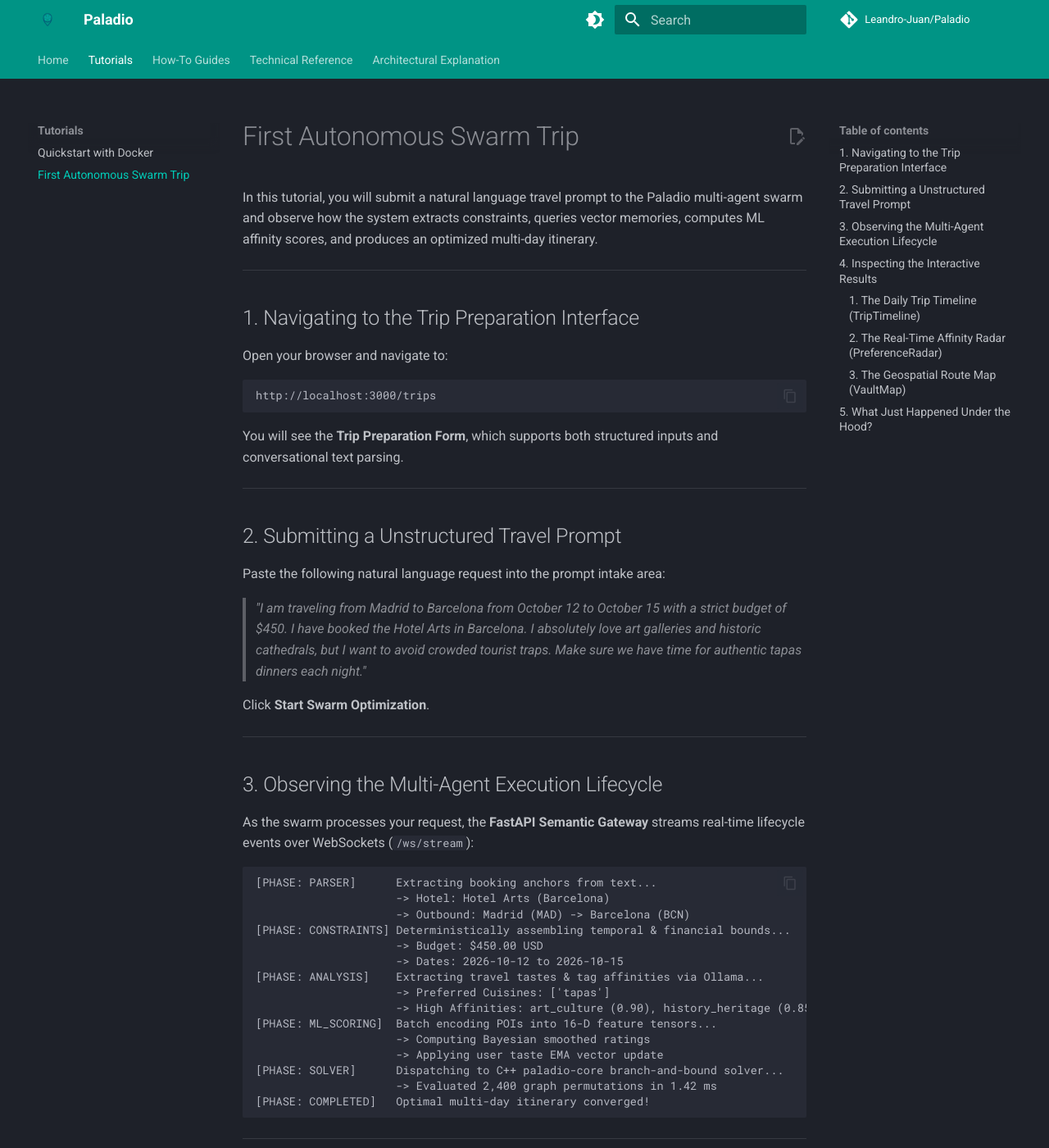
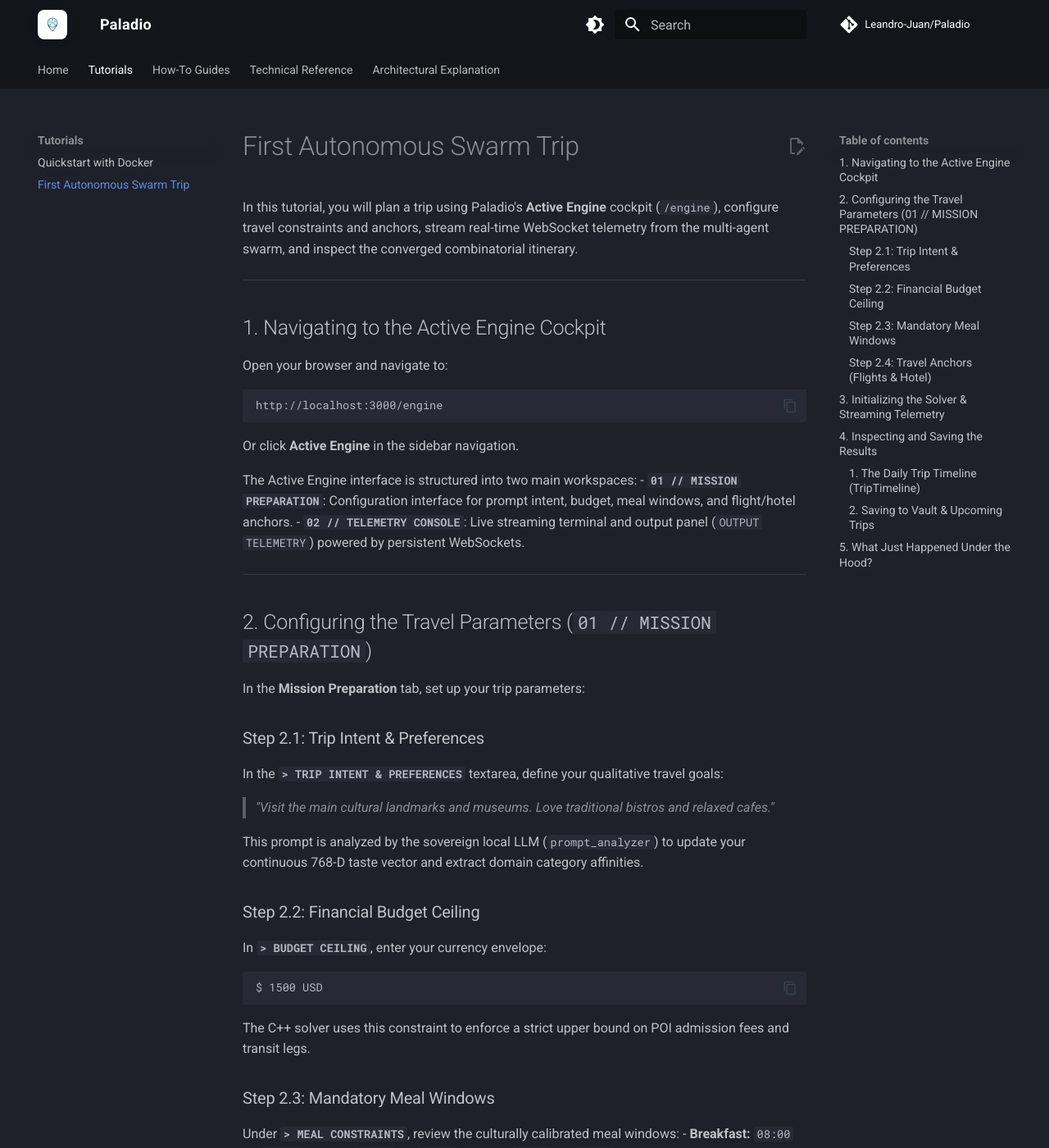
Before and after one commit to Leandro-Juan/paladio, an MkDocs documentation site: the page built from docs/tutorials/first-autonomous-swarm-trip.md, in a window 1280 px wide and 1400 px high. Shown: the whole window at 82% size. Built offline with MkDocs 1.6.1 and Material for MkDocs 9.7.7, drawn with Linux system fonts in a browser that asks for light colours; comment, search, counter and statistics services are not loaded; some of the changed text lies outside the part shown.

Commit message:
docs: modernize trip tutorial with Active Engine and boost logo contrast

````diff
--- /dev/null
+++ b/docs/css/extra.css
@@ -0,0 +1,30 @@
+/* Paladio Documentation Portal Stylesheet */
+
+/* Header Logo Badge with High Contrast */
+.md-header__button.md-logo {
+  margin-right: 0.6rem;
+  display: flex;
+  align-items: center;
+}
+
+.md-header__button.md-logo img {
+  background-color: #ffffff;
+  border-radius: 8px;
+  padding: 4px;
+  box-shadow: 0 2px 8px rgba(0, 0, 0, 0.25);
+  height: 36px;
+  width: 36px;
+  object-fit: contain;
+  border: 1px solid rgba(255, 255, 255, 0.3);
+  transition: transform 0.2s ease, box-shadow 0.2s ease;
+}
+
+.md-header__button.md-logo:hover img {
+  transform: scale(1.06);
+  box-shadow: 0 4px 12px rgba(0, 0, 0, 0.35);
+}
+
+.md-header__title {
+  font-weight: 700;
+  letter-spacing: 0.02em;
+}
--- a/docs/tutorials/first-autonomous-swarm-trip.md
+++ b/docs/tutorials/first-autonomous-swarm-trip.md
@@ -1,78 +1,109 @@
 # First Autonomous Swarm Trip
 
-In this tutorial, you will submit a natural language travel prompt to the Paladio multi-agent swarm and observe how the system extracts constraints, queries vector memories, computes ML affinity scores, and produces an optimized multi-day itinerary.
+In this tutorial, you will plan a trip using Paladio's **Active Engine** cockpit (`/engine`), configure travel constraints and anchors, stream real-time WebSocket telemetry from the multi-agent swarm, and inspect the converged combinatorial itinerary.
 
 ---
 
-## 1. Navigating to the Trip Preparation Interface
+## 1. Navigating to the Active Engine Cockpit
 
 Open your browser and navigate to:
 ```text
-http://localhost:3000/trips
+http://localhost:3000/engine
 ```
+Or click **Active Engine** in the sidebar navigation.
 
-You will see the **Trip Preparation Form**, which supports both structured inputs and conversational text parsing.
+The Active Engine interface is structured into two main workspaces:
+- **`01 // MISSION PREPARATION`**: Configuration interface for prompt intent, budget, meal windows, and flight/hotel anchors.
+- **`02 // TELEMETRY CONSOLE`**: Live streaming terminal and output panel (`OUTPUT TELEMETRY`) powered by persistent WebSockets.
 
 ---
 
-## 2. Submitting a Unstructured Travel Prompt
+## 2. Configuring the Travel Parameters (`01 // MISSION PREPARATION`)
 
-Paste the following natural language request into the prompt intake area:
+In the **Mission Preparation** tab, set up your trip parameters:
 
-> *"I am traveling from Madrid to Barcelona from October 12 to October 15 with a strict budget of $450. I have booked the Hotel Arts in Barcelona. I absolutely love art galleries and historic cathedrals, but I want to avoid crowded tourist traps. Make sure we have time for authentic tapas dinners each night."*
+### Step 2.1: Trip Intent & Preferences
+In the **`> TRIP INTENT & PREFERENCES`** textarea, define your qualitative travel goals:
+> *"Visit the main cultural landmarks and museums. Love traditional bistros and relaxed cafes."*
 
-Click **Start Swarm Optimization**.
+This prompt is analyzed by the sovereign local LLM (`prompt_analyzer`) to update your continuous 768-D taste vector and extract domain category affinities.
+
+### Step 2.2: Financial Budget Ceiling
+In **`> BUDGET CEILING`**, enter your currency envelope:
+```text
+$ 1500 USD
+```
+The C++ solver uses this constraint to enforce a strict upper bound on POI admission fees and transit legs.
+
+### Step 2.3: Mandatory Meal Windows
+Under **`> MEAL CONSTRAINTS`**, review the culturally calibrated meal windows:
+- **Breakfast:** `08:00` $\rightarrow$ `10:00`
+- **Lunch:** `12:00` $\rightarrow$ `14:30`
+- **Dinner:** `19:30` $\rightarrow$ `22:00`
+
+You can click **`+ ADD MEAL WINDOW`** (e.g., for an afternoon snack) or adjust the boundary hours. The solver treats these as hard temporal time windows where food venues must be scheduled.
+
+### Step 2.4: Travel Anchors (Flights & Hotel)
+Paladio anchors itineraries around real flight arrival/departure times and lodging locations. Select your mode:
+
+- **Simulated Anchors (Test Mode):**
+  - **Origin City:** `Madrid`
+  - **Destination City:** `Paris`
+  - *Automated Generation:* Generates round-trip flight bookings between real IATA airports (`MAD` $\rightarrow$ `CDG`) and verifies a hotel in the destination city for 5 days.
+- **Direct Ticket Ingestion (Production Mode):**
+  - Paste raw flight confirmation text, boarding passes, or hotel vouchers directly into the intake box for deterministic parsing by the Pydantic AI `ticket_parser` agent.
 
 ---
 
-## 3. Observing the Multi-Agent Execution Lifecycle
+## 3. Initializing the Solver & Streaming Telemetry
 
-As the swarm processes your request, the **FastAPI Semantic Gateway** streams real-time lifecycle events over WebSockets (`/ws/stream`):
+Click the blue **`INITIALIZE SOLVER [MADRID -> PARIS]`** button at the bottom of the form.
+
+The interface immediately switches to **`02 // TELEMETRY CONSOLE`** and the **`OUTPUT TELEMETRY`** panel connects via WebSockets (`/api/v1/ws/stream`):
 
 ```text
-[PHASE: PARSER]      Extracting booking anchors from text...
-                     -> Hotel: Hotel Arts (Barcelona)
-                     -> Outbound: Madrid (MAD) -> Barcelona (BCN)
+[PHASE: PARSER]      Extracting booking anchors...
+                     -> Origin: Madrid (MAD) | Destination: Paris (CDG)
+                     -> Hotel: Hotel Pullman Paris Tour Eiffel
+                     -> Dates: 5-day optimization horizon
 [PHASE: CONSTRAINTS] Deterministically assembling temporal & financial bounds...
-                     -> Budget: $450.00 USD
-                     -> Dates: 2026-10-12 to 2026-10-15
+                     -> Budget: $1500.00 USD
+                     -> Hard Meal Windows: 3 daily (Breakfast, Lunch, Dinner)
 [PHASE: ANALYSIS]    Extracting travel tastes & tag affinities via Ollama...
-                     -> Preferred Cuisines: ['tapas']
-                     -> High Affinities: art_culture (0.90), history_heritage (0.85)
+                     -> High Affinities: art_culture (0.92), food_culinary (0.88)
 [PHASE: ML_SCORING]  Batch encoding POIs into 16-D feature tensors...
                      -> Computing Bayesian smoothed ratings
                      -> Applying user taste EMA vector update
 [PHASE: SOLVER]      Dispatching to C++ paladio-core branch-and-bound solver...
-                     -> Evaluated 2,400 graph permutations in 1.42 ms
+                     -> Evaluated 3,840 graph permutations in 1.86 ms
 [PHASE: COMPLETED]   Optimal multi-day itinerary converged!
 ```
 
 ---
 
-## 4. Inspecting the Interactive Results
+## 4. Inspecting and Saving the Results
 
-Once converged, the interface renders three interconnected views:
+Once converged, the interface renders the interactive results in the right viewport:
 
 ### 1. The Daily Trip Timeline (`TripTimeline`)
-- Every day is segmented into chronological cards with visit time windows ($[09:30, 11:30]$).
-- Dedicated meal slots (e.g., *Lunch [13:30 - 15:00]*, *Dinner [20:30 - 22:30]*) are scheduled according to local cultural pacing.
-- Real walking and public transit times between venues are factored into the schedule buffer.
+- **Day-by-Day Tabs:** Navigate through each scheduled day.
+- **Chronological Time Cards:** Fixed POI visit windows ($[09:30, 11:30]$) displaying attraction names, estimated admission costs, and categories.
+- **Dedicated Meal Blocks:** Culturally scheduled lunch and dinner venues.
+- **Multimodal Transit Buffers:** Walking and metro transit times with live fare estimates calculated between consecutive POIs.
 
-### 2. The Real-Time Affinity Radar (`PreferenceRadar`)
-- The SVG radar chart reflects the harmonic projection of your taste update.
-- Notice how `art_culture` and `food_culinary` have expanded outward based on your request.
-
-### 3. The Geospatial Route Map (`VaultMap`)
-- Displays the geographic layout of visited POIs and the daily transit routes computed by the C++ engine.
+### 2. Saving to Vault & Upcoming Trips
+Click the **`SAVE TRIP TO VAULT`** button in the header of the converged itinerary:
+- The itinerary is permanently saved to PostgreSQL.
+- You can now view and manage it under **Upcoming Trips** (`/trips`) and explore historical itineraries in the **Itinerary Vault** (`/vault`).
 
 ---
 
 ## 5. What Just Happened Under the Hood?
 
-1. **`ticket_parser` Agent:** Scanned the text for hotels, flights, and dates using Pydantic AI.
-2. **`assemble_constraints_node`:** Mapped raw inputs into a validated `TravelConstraints` model.
-3. **`prompt_analyzer` Agent:** Extracted semantic tastes and affinities.
-4. **`MLScorer`:** Calculated multi-attribute utility scores for all Barcelona venues in PostgreSQL.
-5. **`paladio-core` (C++):** Formulated and solved the Time-Constrained Orienteering Problem with Time Windows (TCOPTW).
+1. **`ticket_parser` Agent:** Verified flight timings and hotel check-in/out bounds using Pydantic AI models.
+2. **`assemble_constraints_node`:** Synthesized financial envelopes, meal windows, and spatial anchors into a validated `TravelConstraints` structure.
+3. **`prompt_analyzer` Agent:** Extracted semantic tastes and executed an Exponential Moving Average (EMA) update on your permanent 768-D latent vector.
+4. **`MLScorer`:** Encoded POIs in the destination city into 16-D tensors, computing Bayesian-smoothed multi-attribute utility scores.
+5. **`paladio-core` (C++):** Formulated and solved the Time-Constrained Orienteering Problem with Time Windows (TCOPTW) via branch-and-bound DFS and Knapsack bounding in sub-millisecond time.
 
 Congratulations! You have completed your first autonomous swarm-optimized trip with Paladio.
--- a/mkdocs.yml
+++ b/mkdocs.yml
@@ -15,14 +15,14 @@
   language: en
   palette:
     - scheme: slate
-      primary: teal
-      accent: cyan
+      primary: black
+      accent: teal
       toggle:
         icon: material/brightness-4
         name: Switch to light mode
     - scheme: default
-      primary: teal
-      accent: cyan
+      primary: white
+      accent: teal
       toggle:
         icon: material/brightness-7
         name: Switch to dark mode
@@ -74,6 +74,7 @@
 
 extra_css:
   - https://cdnjs.cloudflare.com/ajax/libs/KaTeX/0.16.8/katex.min.css
+  - css/extra.css
 
 nav:
   - Home: index.md
````
Also changed, not shown: docs/reference/frontend-architecture.md (+4 -3 lines).
